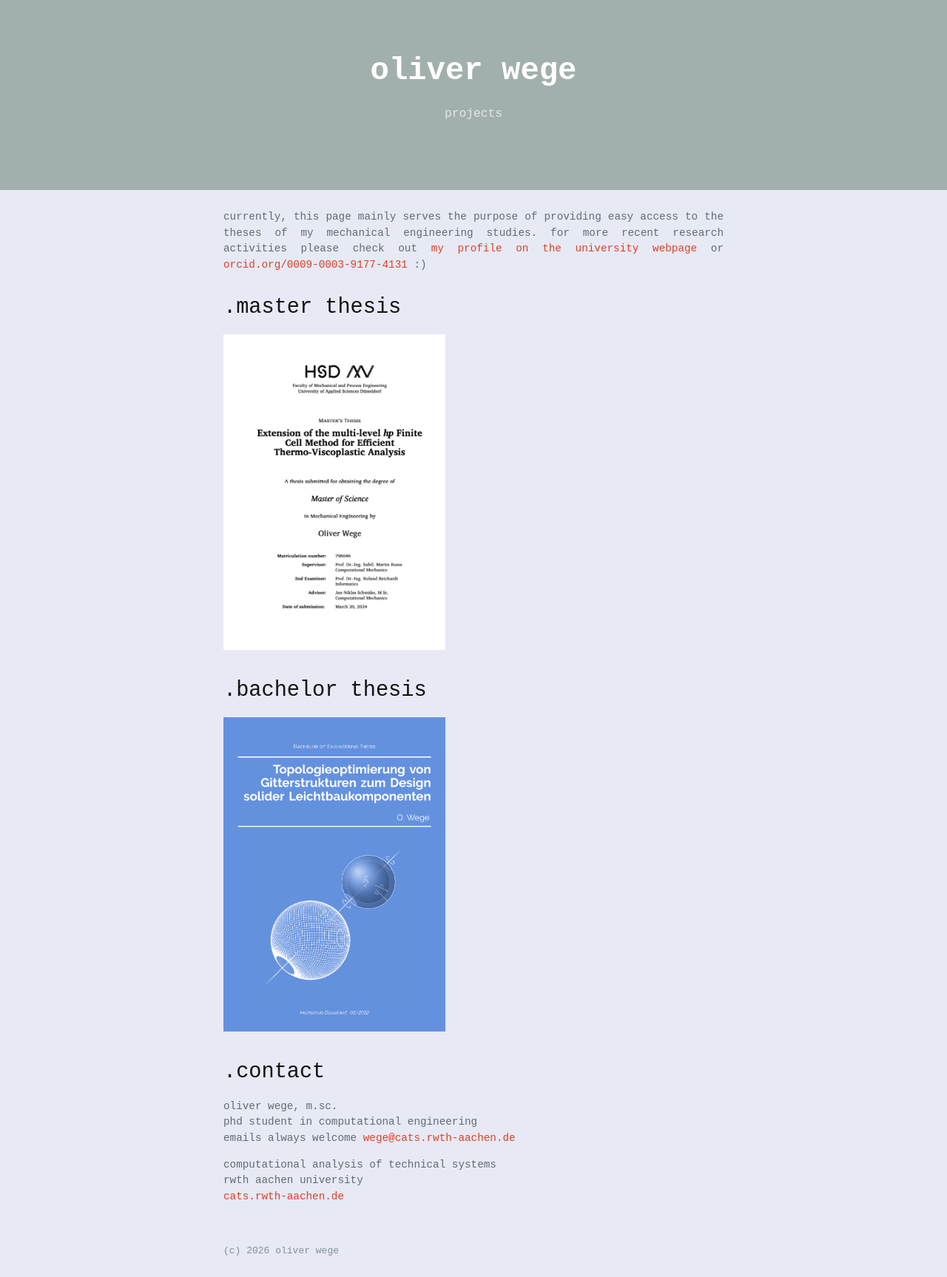
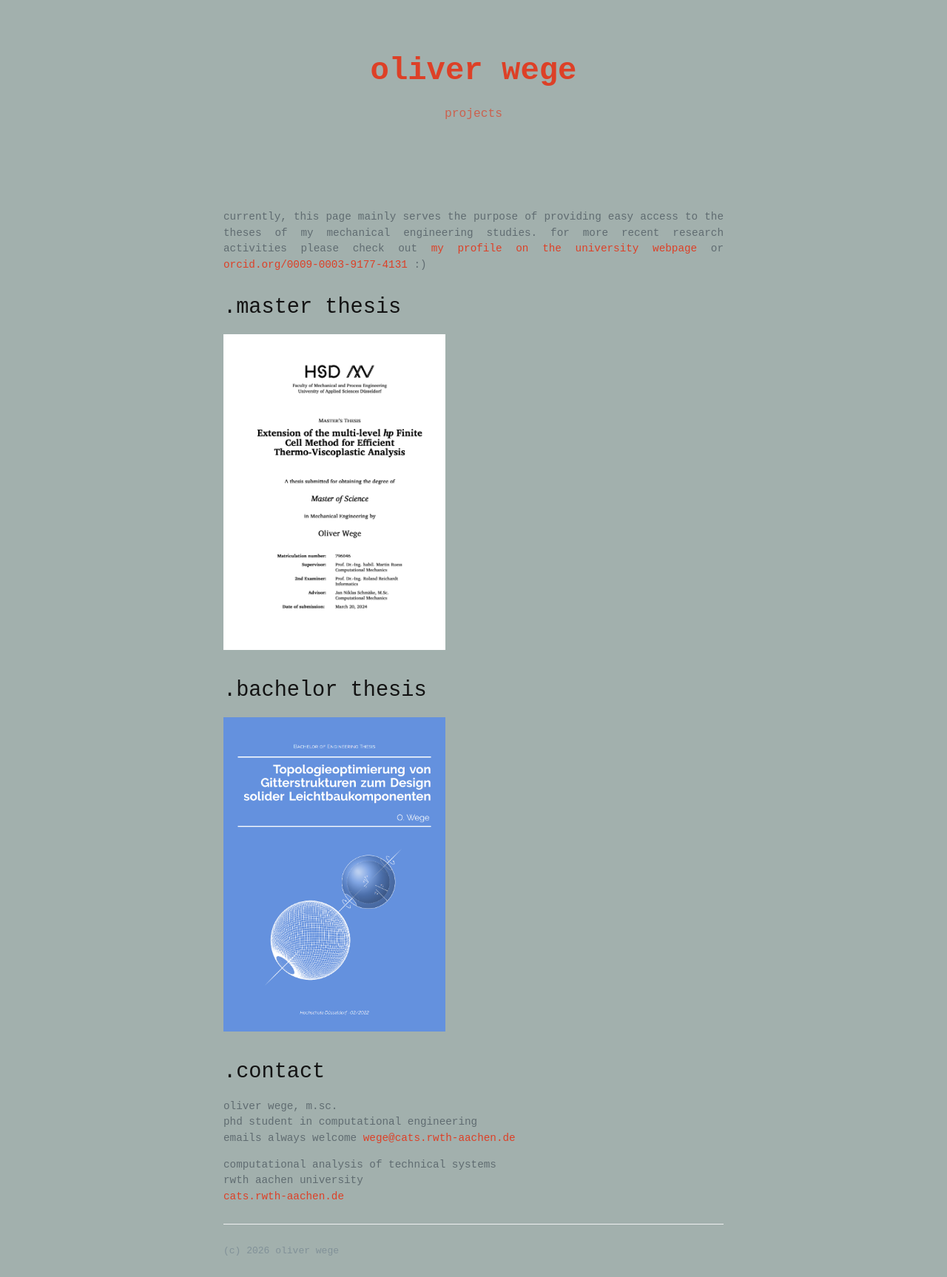
Before and after one commit to olwege/olwege.github.io, a Jekyll site: the page built from index.md, in a window 1280 px wide. Shown: the whole page at 74% size. Built offline with Jekyll 4.4.1, drawn with Linux system fonts in a browser that asks for light colours; some web fonts are replaced.

Commit message:
minor changes

```diff
--- a/_sass/jekyll-theme-cayman.scss
+++ b/_sass/jekyll-theme-cayman.scss
@@ -36,7 +36,7 @@ body {
   font-size: 16px;
   line-height: 1.5;
   color: $body-text-color;
-  background-color: #e7e9f5;
+  background-color: $header-bg-color;
   text-align: justify;
 }
 
--- a/_sass/variables.scss
+++ b/_sass/variables.scss
@@ -3,7 +3,7 @@ $large-breakpoint: 64em !default;
 $medium-breakpoint: 42em !default;
 
 // Headers
-$header-heading-color: #fff !default;
+$header-heading-color: #DD4027 !default;
 $header-bg-color: #A2B0AD!default;
 $header-bg-color-secondary: #A2B0AD !default;
 
```
